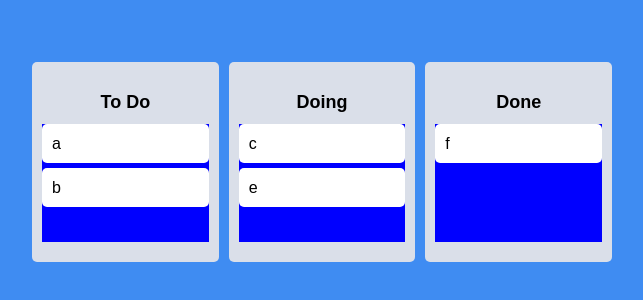
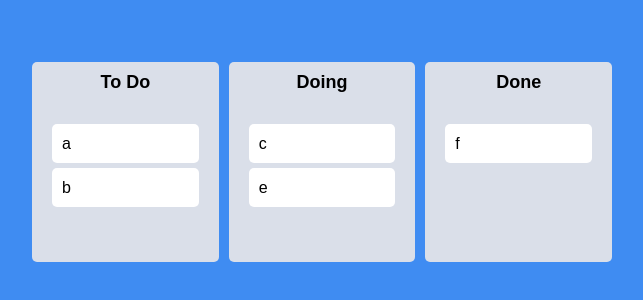
Before and after one commit to Jacesoul/react-TRELLO, a React (Create React App) app: page / in a window 1280 px wide. Shown: the part 238-538 px from the top of the page, without its empty margins (318-961 px from the left). Built offline with nearby package versions, Linux system fonts and the light colour scheme.

Commit message:
Change Styles of Board and Card

```diff
--- a/src/Components/Board.tsx
+++ b/src/Components/Board.tsx
@@ -3,8 +3,7 @@
 import DragabbleCard from "./DragabbleCard";
 
 const Wrapper = styled.div`
-  padding: 20px 10px;
-  padding-top: 30px;
+  padding-top: 10px;
   background-color: ${(props) => props.theme.boardColor};
   border-radius: 5px;
   min-height: 200px;
@@ -27,12 +26,13 @@
 const Area = styled.div<IAreaProps>`
   background-color: ${(props) =>
     props.isDraggingOver
-      ? "pink"
+      ? "#dfe6e9"
       : props.isDraggingFromThisWith
-      ? "red"
-      : "blue"};
+      ? "#b2bec3"
+      : "transparent"};
   flex-grow: 1;
   transition: background-color 0.3s ease-in-out;
+  padding: 20px;
 `;
 
 interface IBoardProps {
--- a/src/Components/DragabbleCard.tsx
+++ b/src/Components/DragabbleCard.tsx
@@ -2,11 +2,14 @@
 import { Draggable } from "react-beautiful-dnd";
 import styled from "styled-components";
 
-const Card = styled.div`
-  background-color: ${(props) => props.theme.cardColor};
+const Card = styled.div<{ isDragging: boolean }>`
+  background-color: ${(props) =>
+    props.isDragging ? "#74b9ff" : props.theme.cardColor};
   padding: 10px 10px;
   border-radius: 5px;
   margin-bottom: 5px;
+  box-shadow: ${(props) =>
+    props.isDragging ? "0px 2px 25px rgba(0,0,0,0.3)" : "none"};
 `;
 
 interface IDragabbleCardProps {
@@ -18,8 +21,9 @@
   console.log(toDo, "has been rendered");
   return (
     <Draggable key={toDo} draggableId={toDo} index={index}>
-      {(magic) => (
+      {(magic, snapshot) => (
         <Card
+          isDragging={snapshot.isDragging}
           ref={magic.innerRef}
           {...magic.draggableProps}
           {...magic.dragHandleProps}
```
